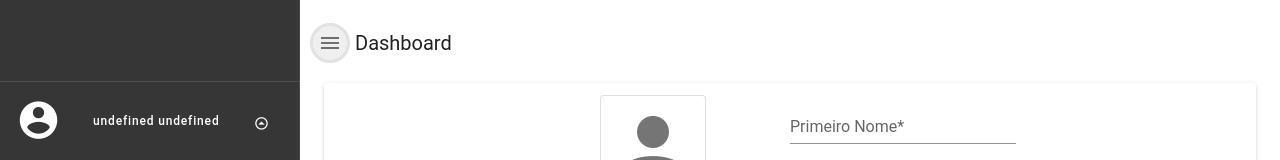
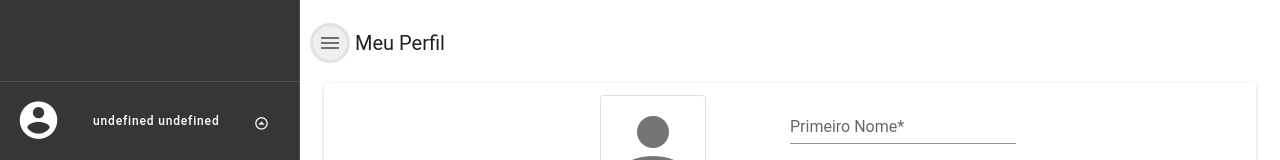
Before and after one commit to murilo2001/controle-gastos-pessoais, a Vue app in the folder frontend/: page /perfil in a window 1280 px wide. Shown: the top 160 px of the page. Built offline with nearby package versions, Linux system fonts and the light colour scheme; sample sign-in values are in the browser's storage; a small style sheet from the web is missing; a web font is replaced by a local one; what vue-izitoast, vue-the-mask would draw is missing.

Commit message:
Breadcrumb modificado, agora é dinamico

```diff
--- a/frontend/src/components/core/Drawer.vue
+++ b/frontend/src/components/core/Drawer.vue
@@ -124,7 +124,11 @@
 
     <v-content>
       <div class="expand-comp">
-        <v-app-bar-nav-icon style="margin-left:10px; background-color:#efefef; border:solid; border-color:#e2e2e2; border-radius:50%; width:40px; height:40px;" @click.native="expandOnHover = !expandOnHover"></v-app-bar-nav-icon><span style="font-size: 1.25rem; margin-left:5px;">Dashboard</span>
+        <v-app-bar-nav-icon
+          style="margin-left:10px; background-color:#efefef; border:solid; border-color:#e2e2e2; border-radius:50%; width:40px; height:40px;"
+          @click.native="expandOnHover = !expandOnHover">
+        </v-app-bar-nav-icon>
+        <span style="font-size: 1.25rem; margin-left:5px;">{{breadcrumb}}</span>
       </div>
       <v-container
         fluid
@@ -166,6 +170,14 @@ export default {
     computed: {
       user () {
         return JSON.parse(localStorage.getItem('user'));
+      },
+      breadcrumb() {
+        let bc = this.$route.meta.breadcrumb;
+        if (bc) {
+          return bc[0].name;
+        } else {
+          return "";
+        }
       }
     }
 }
```
